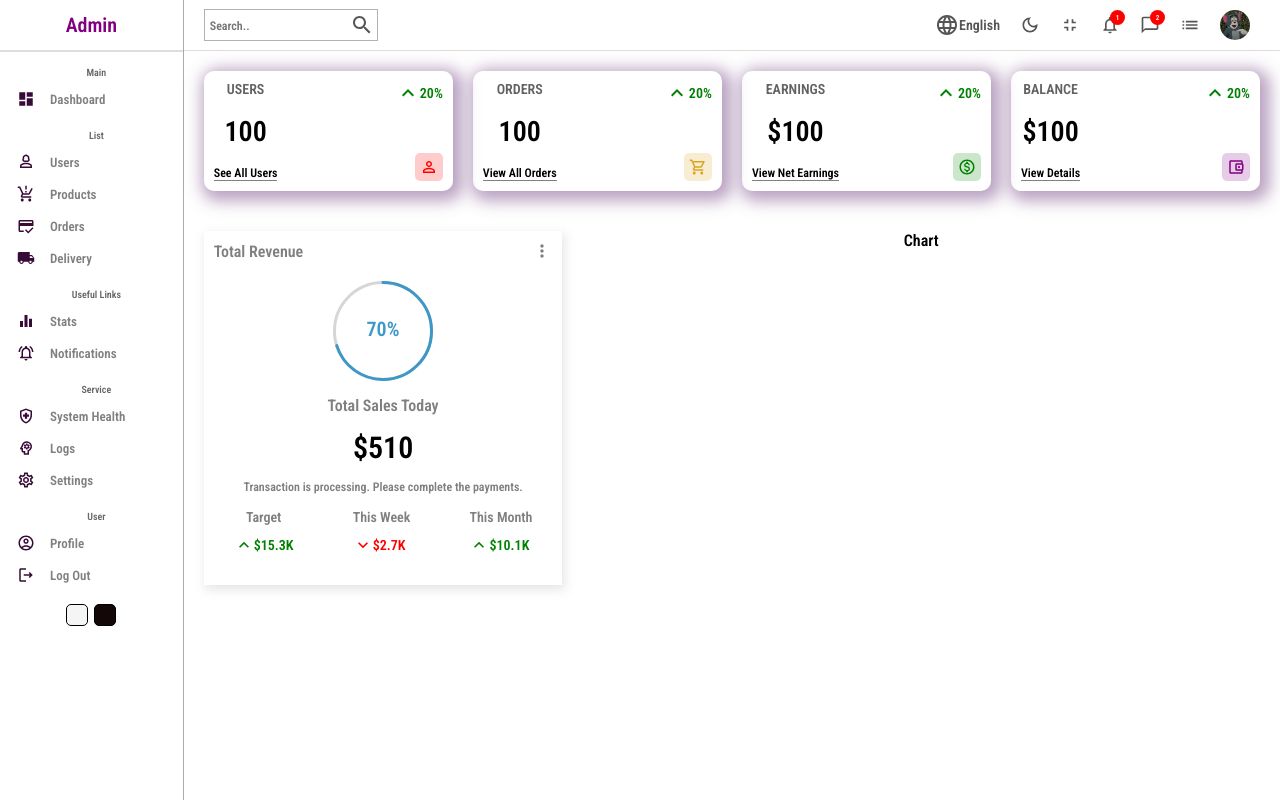
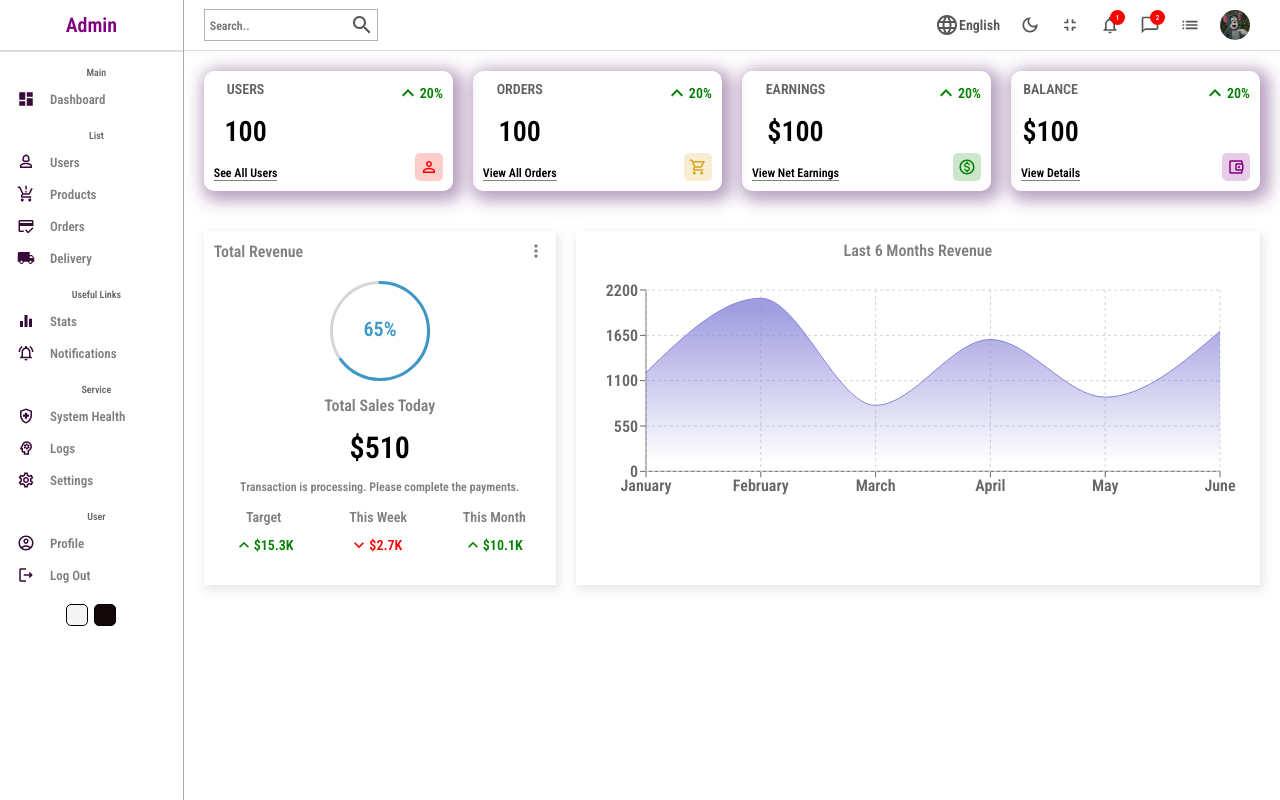
Before and after one commit to nrshakib/admin-dashboard, a React (Create React App) app: page / in a window 1280 px wide. Built offline with nearby package versions, Linux system fonts and the light colour scheme.

Commit message:
added chart

```diff
--- a/package.json
+++ b/package.json
@@ -15,6 +15,7 @@
     "react-dom": "^18.2.0",
     "react-router-dom": "^6.4.0",
     "react-scripts": "5.0.1",
+    "recharts": "^2.3.2",
     "sass": "^1.54.9",
     "web-vitals": "^2.1.4"
   },
--- a/src/Components/Chart/Chart.js
+++ b/src/Components/Chart/Chart.js
@@ -1,10 +1,35 @@
 import React from 'react';
+import { AreaChart, Area, XAxis, YAxis, CartesianGrid, Tooltip, ResponsiveContainer } from 'recharts';
 import './Chart.scss';
 
+const data = [
+    { name: 'January', Total: 1200 },
+    { name: 'February', Total: 2100 },
+    { name: 'March', Total: 800 },
+    { name: 'April', Total: 1600 },
+    { name: 'May', Total: 900 },
+    { name: 'June', Total: 1700 },
+];
 const Chart = () => {
     return (
         <div className='chart'>
-            Chart
+            <div className="title">Last 6 Months Revenue</div>
+            <ResponsiveContainer width="100%" aspect={3 / 1}>
+                <AreaChart width={730} height={250} data={data}
+                    margin={{ top: 10, right: 30, left: 0, bottom: 0 }}>
+                    <defs>
+                        <linearGradient id="total" x1="0" y1="0" x2="0" y2="1">
+                            <stop offset="5%" stopColor="#8884d8" stopOpacity={0.8} />
+                            <stop offset="95%" stopColor="#8884d8" stopOpacity={0} />
+                        </linearGradient>
+                    </defs>
+                    <XAxis dataKey="name" />
+                    <YAxis />
+                    <CartesianGrid strokeDasharray="3 3" className='chartGrid' />
+                    <Tooltip />
+                    <Area type="monotone" dataKey="Total" stroke="#8884d8" fillOpacity={1} fill="url(#total)" />
+                </AreaChart>
+            </ResponsiveContainer>
         </div>
     );
 };
--- a/src/Components/Chart/Chart.scss
+++ b/src/Components/Chart/Chart.scss
@@ -1,3 +1,14 @@
 .chart {
     flex: 4;
+    padding: 10px;
+    box-shadow: 2px 4px 10px 1px rgba(201, 201, 201, 0.47);
+    color: gray;
+
+    .title {
+        margin-bottom: 20px;
+        text-align: center;
+    }
+    .chartGrid{
+        stroke: lightgray;
+    }
 }
--- a/src/Components/Featured/Featured.js
+++ b/src/Components/Featured/Featured.js
@@ -15,7 +15,7 @@
             </div>
             <div className="bottom">
                 <div className="featuredChart">
-                    <CircularProgressbar value={70} text={'70%'} strokeWidth={3}></CircularProgressbar>
+                    <CircularProgressbar value={65} text={'65%'} strokeWidth={3}></CircularProgressbar>
                 </div>
                 <p className="title">Total Sales Today</p>
                 <p className="amount">$510</p>
```
Also changed, not shown: 1 other file (tests, documents, lock files or other folders).
